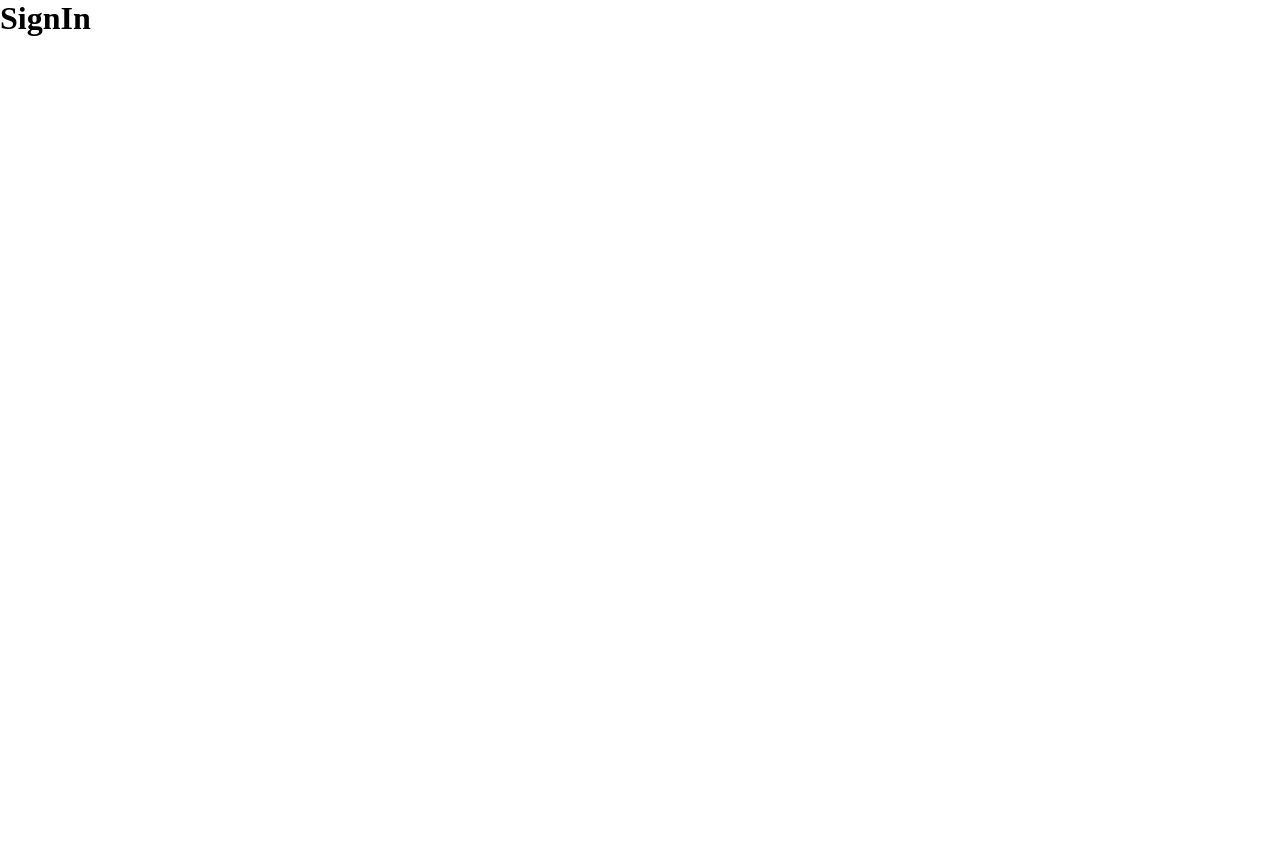
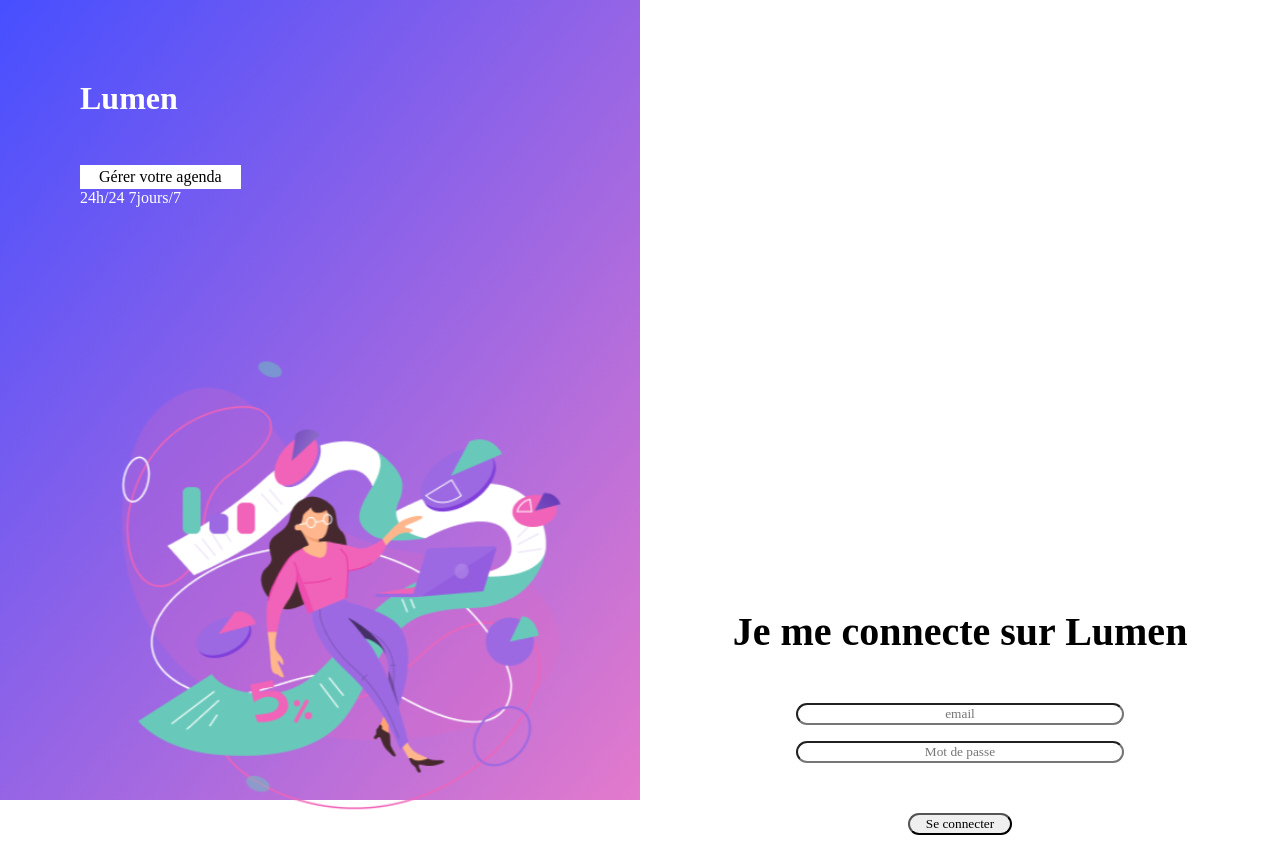
Before and after one commit to WildCodeSchool-2024-02/toulouse-babyplace, a React (Vite) app in the folder client/: page /sign-in in a window 1280 px wide. Before the commit the page ends 800 px from the top, so only its background shows below. Built offline with nearby package versions, Linux system fonts and the light colour scheme; a web font is replaced by a local one.

Commit message:
feat: signin

```diff
--- a/client/src/components/AuthenticationImgs/AuthenticationImgs.jsx
+++ b/client/src/components/AuthenticationImgs/AuthenticationImgs.jsx
@@ -1,12 +1,16 @@
+import { useLocation } from "react-router-dom";
 import "./AuthenticationImgs.scss";
 
 function AuthenticationImgs() {
+  const location = useLocation();
+  const path = location.pathname;
+
   return (
     <div className="autentication-imgs">
       <div className="autentication-text">
         <div className="first-line">
           <h1>Lumen</h1>
-          <p>Pro</p>
+          {path !== "/sign-in" && <p>Pro</p>}
         </div>
         <p className="second-line">Gérer votre agenda</p>
         <p>24h/24 7jours/7</p>
--- a/client/src/components/AuthenticationInput/AuthenticationInput.jsx
+++ b/client/src/components/AuthenticationInput/AuthenticationInput.jsx
@@ -1,12 +1,19 @@
-import { Link } from "react-router-dom";
+import { Link, useLocation } from "react-router-dom";
 import "./AuthenticationInput.scss";
 
 function AuthenticationInput() {
+  const location = useLocation();
+  const path = location.pathname;
+
   return (
     <div className="authentication-input">
       <div className="sign">
         <span>Vous n’avez pas de compte ? </span>
-        <Link to="/sign-up-pro">S’inscrire</Link>
+        {path === "/sign-in" ? (
+          <Link to="/sign-up">S’inscrire</Link>
+        ) : (
+          <Link to="/sign-up-pro">S’inscrire</Link>
+        )}
       </div>
       <img src="../src/assets/images/img_login.svg" alt="" />
       <div className="form">
--- a/client/src/main.jsx
+++ b/client/src/main.jsx
@@ -8,6 +8,7 @@ import Map from "./components/Map/Map";
 import SignIn from "./pages/SignIn/SignIn";
 import SignInPro from "./pages/SignInPro/SignInPro";
 import SignUpPro from "./pages/SignUpPro/SignUpPro";
+import SignUp from "./pages/SignUp/SignUp";
 
 const router = createBrowserRouter([
   {
@@ -30,6 +31,10 @@ const router = createBrowserRouter([
     path: "/sign-up-pro",
     element: <SignUpPro />,
   },
+  {
+    path: "/sign-up",
+    element: <SignUp />,
+  },
 ]);
 
 const root = ReactDOM.createRoot(document.getElementById("root"));
--- a/client/src/pages/SignIn/SignIn.jsx
+++ b/client/src/pages/SignIn/SignIn.jsx
@@ -1,7 +1,14 @@
 import "./SignIn.scss";
+import AuthenticationImgs from "../../components/AuthenticationImgs/AuthenticationImgs";
+import AuthenticationInput from "../../components/AuthenticationInput/AuthenticationInput";
 
 function SignIn() {
-  return <h1>SignIn</h1>;
+  return (
+    <div className="sign-up">
+      <AuthenticationImgs />
+      <AuthenticationInput />
+    </div>
+  );
 }
 
 export default SignIn;
--- /dev/null
+++ b/client/src/pages/SignUp/SignUp.jsx
@@ -0,0 +1,5 @@
+function SignUp() {
+  return <h1>signup</h1>;
+}
+
+export default SignUp;
```
Also changed, not shown: client/src/pages/SignUp/SignUp.scss (added).
